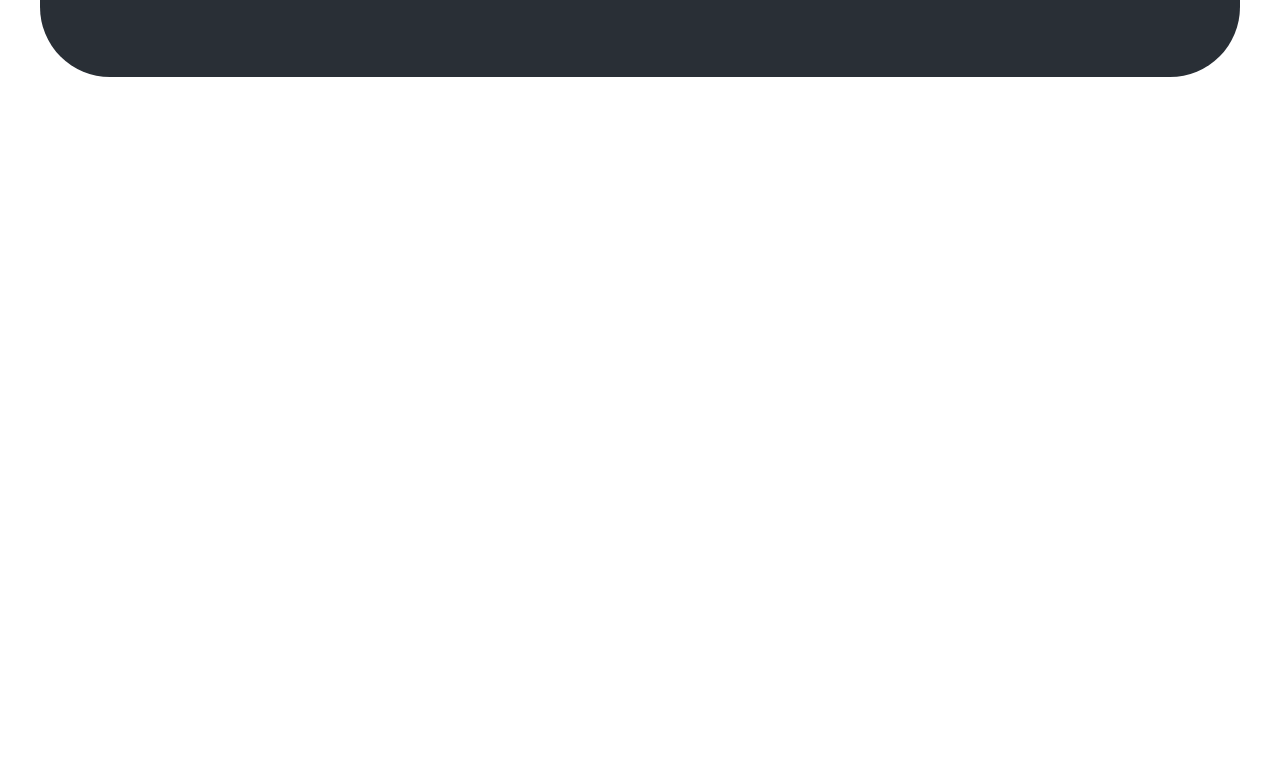
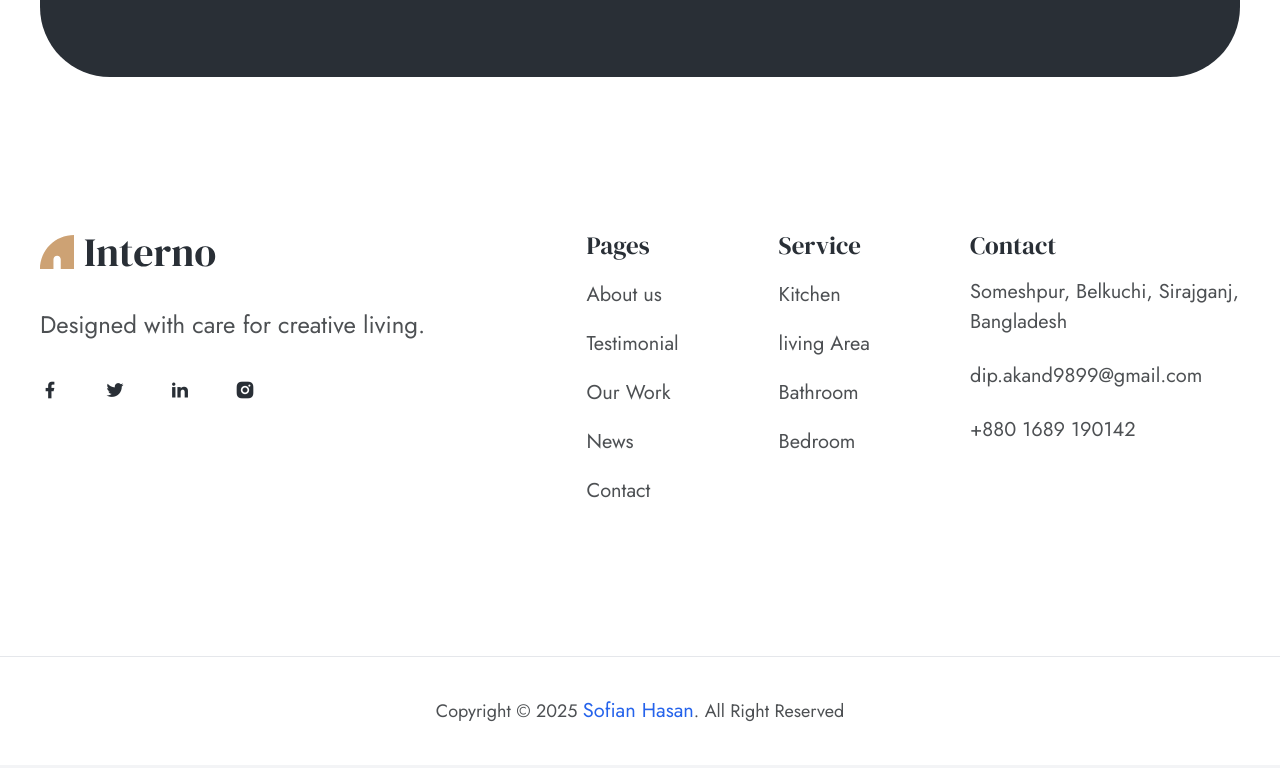
Before and after one commit to marleyDip/Modern-Landing-Page-Using-Tailwind-CSS, a website: page index.html in a window 1280 px wide. Shown: the part 7109-7877 px from the top of the page. Drawn offline with nearby package versions, Linux system fonts and the light colour scheme.

Commit message:
Footer Section,

```diff
--- a/index.html
+++ b/index.html
@@ -616,8 +616,120 @@
       </section>
       <!-- End Contact -->
 
-      <!-- temporary div -->
-      <div class="h-[3000px]"></div>
+      <!-- Start Footer -->
+      <section class="footer mt-[80px] xl:mt-[150px] relative z-20">
+        <div class="container mx-auto px-0">
+          <div class="flex flex-col xl:flex-row xl:gap-[100px] xl:mb-[150px]">
+            <!-- First Part -->
+            <div
+              class="footer__item w-full max-w-[400px] mx-auto mb-8 text-center xl:text-left"
+            >
+              <!-- Start logo -->
+              <a class="flex justify-center xl:justify-start mb-8" href="">
+                <img src="assets/logo.svg" alt=""
+              /></a>
+              <!-- End Logo -->
+
+              <p class="mb-8 text-2xl">
+                Designed with care for creative living.
+              </p>
+
+              <!-- Social Links -->
+              <ul
+                class="text-primary flex gap-[45px] justify-center xl:justify-start"
+              >
+                <li>
+                  <a href="#"><i class="ri-facebook-fill"></i></a>
+                </li>
+
+                <li>
+                  <a href="#"><i class="ri-twitter-fill"></i></a>
+                </li>
+
+                <li>
+                  <a href="#"><i class="ri-linkedin-fill"></i></a>
+                </li>
+
+                <li>
+                  <a href="#"><i class="ri-instagram-fill"></i></a>
+                </li>
+              </ul>
+              <!-- Social Links -->
+            </div>
+            <!-- First Part -->
+
+            <!-- Second Part -->
+            <div
+              class="flex-1 flex flex-col xl:flex-row text-center xl:text-left gap-12 xl:gap-[100px] xl:justify-end"
+            >
+              <!-- Start Pages -->
+              <div class="footer__item">
+                <h3 class="h3 mb-3">Pages</h3>
+
+                <ul class="flex flex-col gap-4">
+                  <li><a href="#">About us</a></li>
+
+                  <li><a href="#">Testimonial</a></li>
+
+                  <li><a href="#">Our Work</a></li>
+
+                  <li><a href="#">News</a></li>
+
+                  <li><a href="#">Contact</a></li>
+                </ul>
+              </div>
+              <!-- End Pages -->
+
+              <!-- Start Service -->
+              <div class="footer__item">
+                <h3 class="h3 mb-3">Service</h3>
+
+                <ul class="flex flex-col gap-4">
+                  <li><a href="#">Kitchen</a></li>
+
+                  <li><a href="#">living Area</a></li>
+
+                  <li><a href="#">Bathroom</a></li>
+
+                  <li><a href="#">Bedroom</a></li>
+                </ul>
+              </div>
+              <!-- End Service -->
+
+              <!-- Contact Area -->
+              <div class="footer__item max-w-[270px] mx-auto xl:mx-0">
+                <h3 class="h3 mb-3">Contact</h3>
+
+                <div class="flex flex-col gap-6 text-[20px]">
+                  <p>Someshpur, Belkuchi, Sirajganj, Bangladesh</p>
+                  <p>dip.akand9899@gmail.com</p>
+                  <p>+880 1689 190142</p>
+                </div>
+              </div>
+              <!-- Contact Area -->
+            </div>
+            <!-- Second Part -->
+          </div>
+        </div>
+        <!-- Copyright -->
+        <p
+          class="footer__copyright text-center text-lg py-10 bg-white xl:border-t"
+        >
+          Copyright &copy; <span id="year"></span>
+          <a
+            href="https://marleydip.netlify.app/"
+            target="_blank"
+            class="text-blue-600 hover:underline"
+            >Sofian Hasan</a
+          >. All Right Reserved
+        </p>
+        <!-- Copyright -->
+      </section>
+      <!-- End Footer -->
+
+      <!-- Start Temporary div -->
+      <!-- <div class="h-[3000px]"></div> -->
+      <!-- End Temporary div -->
     </main>
 
     <!-- scroll reveal js -->
--- a/js/main.js
+++ b/js/main.js
@@ -1,9 +1,13 @@
+//nav menu
 const navTriggerBtn = document.querySelector("#nav_trigger_btn");
 const navMenu = document.querySelector("#nav_menu");
 
 navTriggerBtn.addEventListener("click", () => {
   navMenu.classList.toggle("nav-is-open");
 });
+
+//Dynamic Year
+document.getElementById("year").textContent = new Date().getFullYear();
 
 // swiper
 const swiper = new Swiper(".swiper", {
```
Also changed, not shown: dist/output.css.
